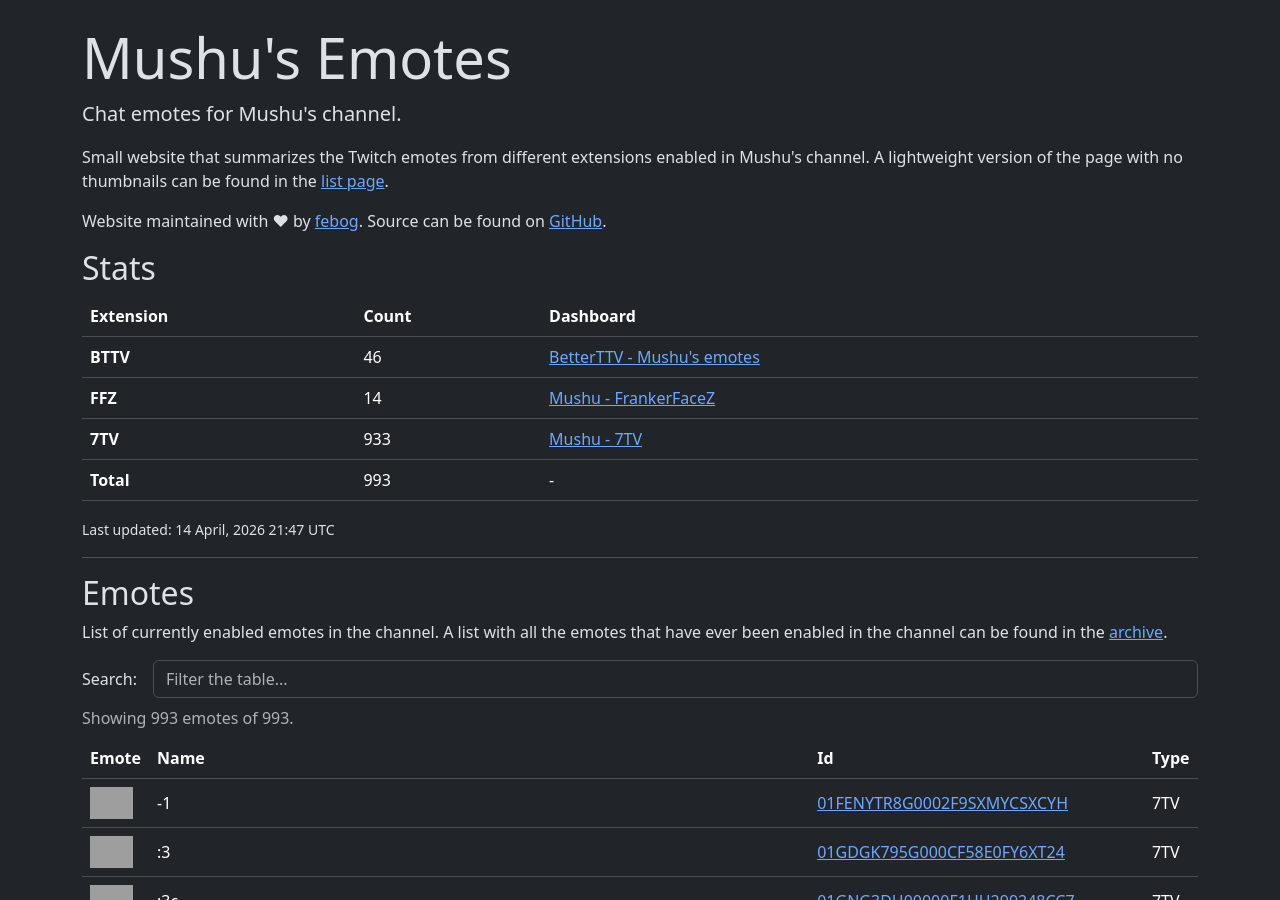
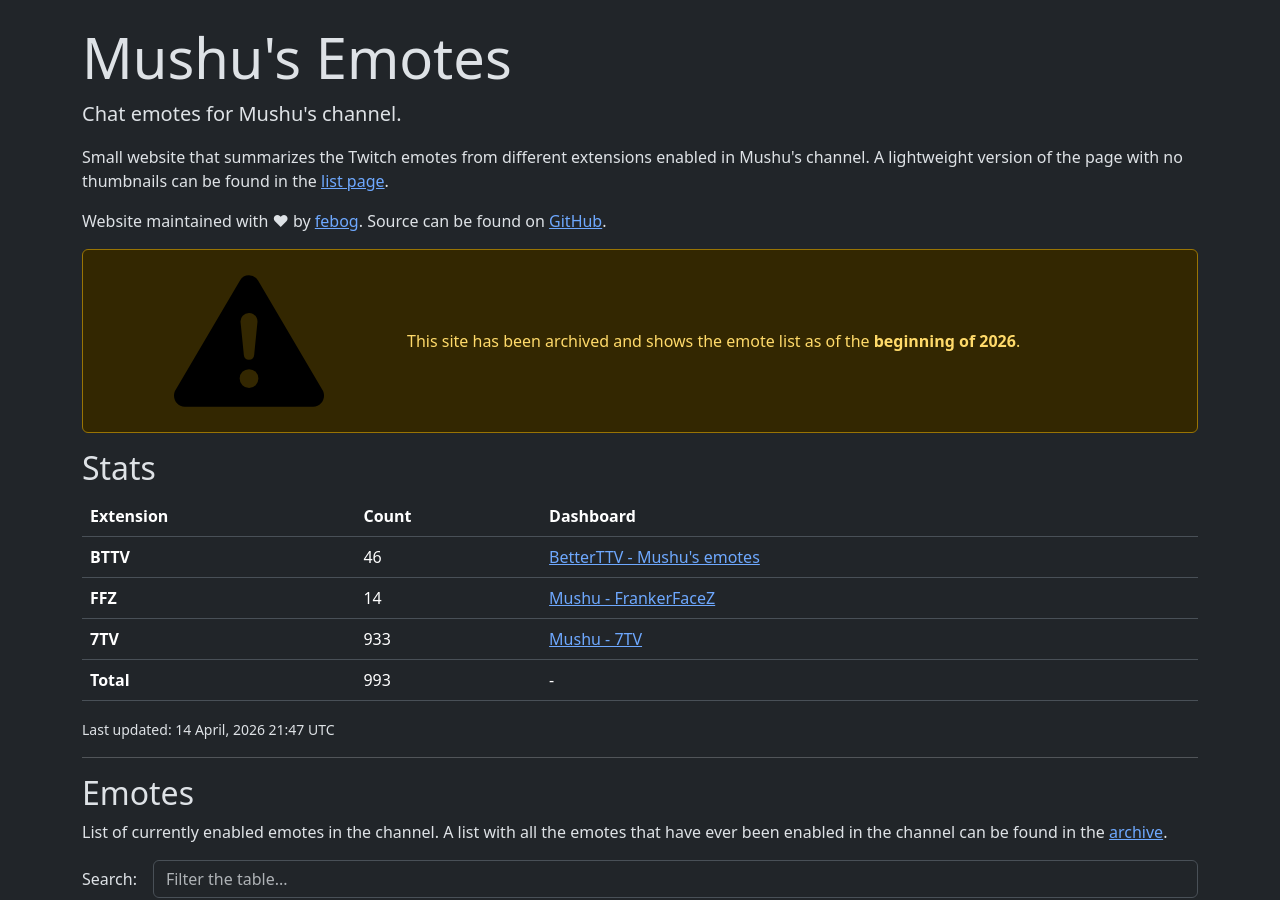
Before and after one commit to febog/mushu-emotes, a Jekyll site: the page built from docs/index.html, in a window 1280 px wide and 900 px high. Built offline with Jekyll 4.4.1, drawn with Linux system fonts in a browser that asks for light colours; grey boxes are pictures that could not be loaded.

Commit message:
Add archive alert

```diff
--- a/docs/index.html
+++ b/docs/index.html
@@ -10,6 +10,19 @@
 <p>Small website that summarizes the Twitch emotes from different extensions enabled in Mushu's channel. A lightweight version of the page with no thumbnails can be found in the <a href="/list">list page</a>.</p>
 
 <p>Website maintained with ♥ by <a href="https://febog.com">febog</a>. Source can be found on <a href="https://github.com/febog/mushu-emotes">GitHub</a>.</p>
+
+<svg xmlns="http://www.w3.org/2000/svg" class="d-none">
+  <symbol id="exclamation-triangle-fill" viewBox="0 0 16 16">
+    <path d="M8.982 1.566a1.13 1.13 0 0 0-1.96 0L.165 13.233c-.457.778.091 1.767.98 1.767h13.713c.889 0 1.438-.99.98-1.767L8.982 1.566zM8 5c.535 0 .954.462.9.995l-.35 3.507a.552.552 0 0 1-1.1 0L7.1 5.995A.905.905 0 0 1 8 5zm.002 6a1 1 0 1 1 0 2 1 1 0 0 1 0-2z"/>
+  </symbol>
+</svg>
+
+<div class="alert alert-warning d-flex align-items-center" role="alert">
+  <svg class="bi flex-shrink-0 me-2" role="img" aria-label="Warning:"><use xlink:href="#exclamation-triangle-fill"/></svg>
+  <div>
+    This site has been archived and shows the emote list as of the <b>beginning of 2026</b>.
+  </div>
+</div>
 
 <h2>Stats</h2>
 
```
